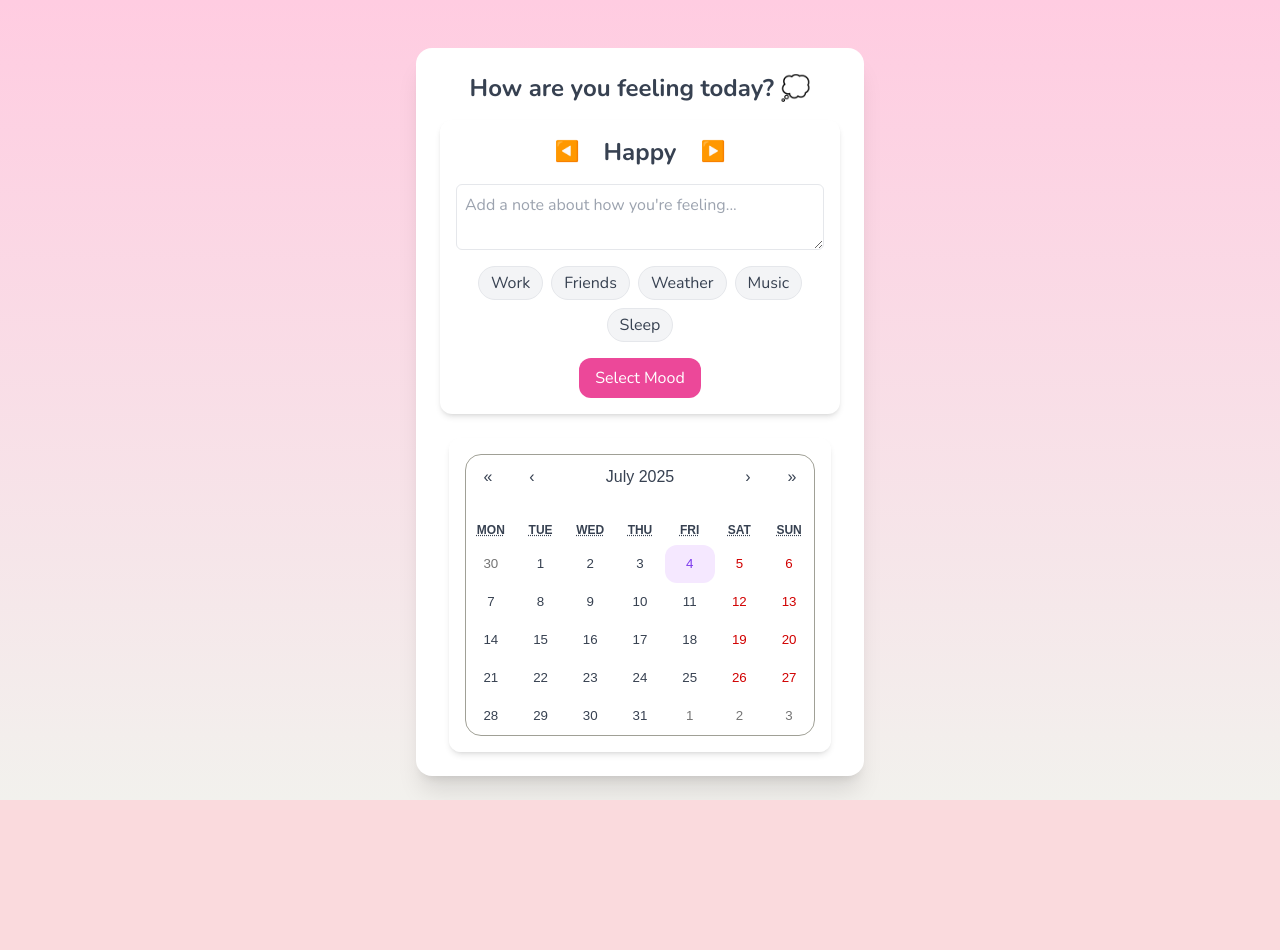
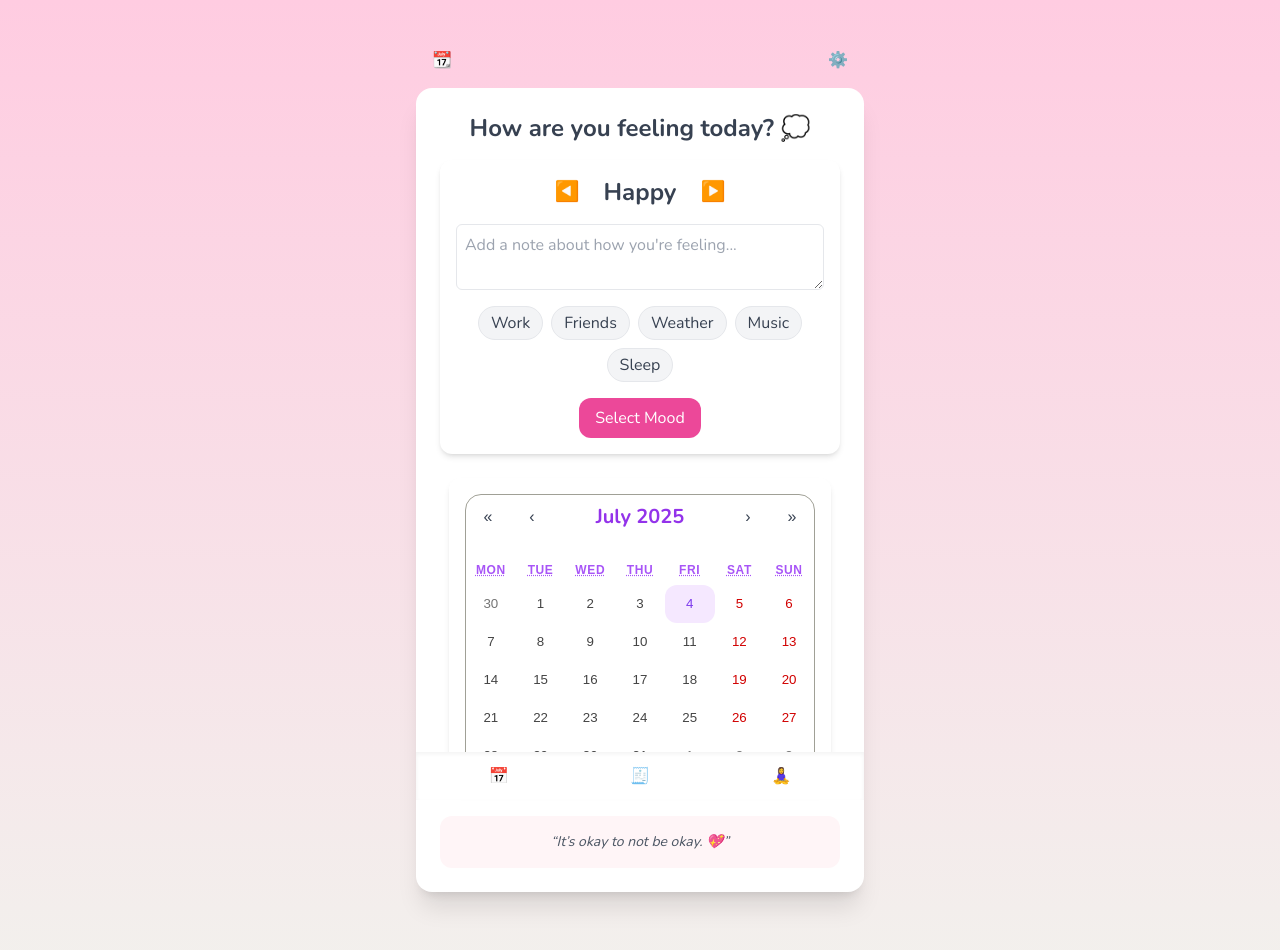
Before and after one commit to anwexhaa/mindmapme, a React (Vite) app: page / in a window 1280 px wide. Shown: the top 950 px of the page. Before the commit the page ends 800 px from the top, so only its background shows below. Built offline with nearby package versions, Linux system fonts and the light colour scheme.

Commit message:
multipage

```diff
--- a/src/App.jsx
+++ b/src/App.jsx
@@ -1,6 +1,7 @@
 import React, { useState, useEffect } from "react";
-import MoodSelector from "./components/MoodSelector";
-import MoodCalendar from "./components/MoodCalendar";
+import TodayView from "./components/TodayView";
+// import CalendarView from "./components/CalendarView"; // Uncomment when ready
+// import LogView from "./components/LogView";           // Uncomment when ready
 
 function App() {
   const [entries, setEntries] = useState(() => {
@@ -11,6 +12,8 @@ function App() {
   const [selectedDate, setSelectedDate] = useState(() =>
     new Date().toLocaleDateString("en-CA")
   );
+
+  const [activeView, setActiveView] = useState("today"); // default = mood input screen
 
   useEffect(() => {
     localStorage.setItem("moodEntries", JSON.stringify(entries));
@@ -30,19 +33,41 @@ function App() {
   };
 
   return (
-    <div className="min-h-screen w-full bg-gradient-to-b from-[#FFCCE1] to-[#F2F1ED] flex flex-col items-center pt-12 px-4">
-      <div className="w-full max-w-md bg-white rounded-2xl shadow-xl p-6">
-        <h1 className="text-2xl font-bold text-center mb-4">
-          How are you feeling today? 💭
-        </h1>
+    <div className="min-h-screen w-full bg-gradient-to-b from-[#FFCCE1] to-[#F2F1ED] flex flex-col items-center pt-12 px-4 pb-24">
 
-        <MoodSelector addMoodEntry={addMoodEntry} />
+      {/* 🔝 Top Nav */}
+      <div className="w-full max-w-md flex justify-between px-4 mb-4">
+        <button onClick={() => setActiveView("calendar")}>📆</button>
+        <button onClick={() => alert("Settings coming soon!")}>⚙️</button>
+      </div>
 
-        <MoodCalendar
+      {/* 📄 Main Content Based on View */}
+      {activeView === "today" && (
+        <TodayView
           entries={entries}
           selectedDate={selectedDate}
           setSelectedDate={setSelectedDate}
+          addMoodEntry={addMoodEntry}
         />
+      )}
+
+      {activeView === "calendar" && (
+        <div className="w-full max-w-md bg-white rounded-2xl shadow-xl p-6 text-center">
+          <p className="text-gray-600">🧘‍♀️ Mindfulness or Calendar View coming soon!</p>
+        </div>
+      )}
+
+      {activeView === "log" && (
+        <div className="w-full max-w-md bg-white rounded-2xl shadow-xl p-6 text-center">
+          <p className="text-gray-600">🧾 Mood Log View coming soon!</p>
+        </div>
+      )}
+
+      {/* 🔻 Bottom Nav (Updated icons + actions) */}
+      <div className="fixed bottom-0 w-full max-w-md bg-white flex justify-around p-3 shadow-inner">
+        <button onClick={() => setActiveView("today")}>📅</button> {/* Mood logging screen */}
+        <button onClick={() => setActiveView("log")}>🧾</button>   {/* Log of past entries */}
+        <button onClick={() => setActiveView("calendar")}>🧘‍♀️</button> {/* Placeholder */}
       </div>
     </div>
   );
--- /dev/null
+++ b/src/components/TodayView.jsx
@@ -0,0 +1,45 @@
+import React from "react";
+import MoodSelector from "./MoodSelector";
+import MoodCalendar from "./MoodCalendar";
+
+function TodayView({ entries, selectedDate, setSelectedDate, addMoodEntry }) {
+  // ✨ Daily Quote Generator
+  const quotes = [
+    "You did enough today. Rest now. 🌙",
+    "Every emotion is valid. Breathe. 🫶",
+    "Progress, not perfection. 🌱",
+    "Healing isn’t linear. 💫",
+    "It’s okay to not be okay. 💖",
+    "Tiny steps still count. 👣",
+    "You showed up today, and that matters. 💛",
+  ];
+
+  const today = new Date().getDate(); // 1–31
+  const quoteOfTheDay = quotes[today % quotes.length];
+
+  return (
+    <div className="w-full max-w-md bg-white rounded-2xl shadow-xl p-6">
+
+      <h1 className="text-2xl font-bold text-center mb-4">
+        How are you feeling today? 💭
+      </h1>
+
+      {/* Mood Selector (emoji, note, triggers, save) */}
+      <MoodSelector addMoodEntry={addMoodEntry} />
+
+      {/* Mood Calendar (dots for mood on selected date) */}
+      <MoodCalendar
+        entries={entries}
+        selectedDate={selectedDate}
+        setSelectedDate={setSelectedDate}
+      />
+
+      {/* 🧘 Quote of the Day */}
+      <div className="mt-6 p-4 text-center text-sm italic text-gray-600 bg-[#FFF5F7] rounded-xl">
+        “{quoteOfTheDay}”
+      </div>
+    </div>
+  );
+}
+
+export default TodayView;
--- a/src/index.css
+++ b/src/index.css
@@ -20,7 +20,12 @@ body {
 .react-calendar__tile {
   padding: 0.75rem 0.5rem;
   border-radius: 0.75rem;
-  transition: background 0.2s ease;
+  transition: all 0.2s ease;
+  font-size : 1 rem;
+  font-weight: 500;
+  color: #444;
+  font-family: 'Nunito', sans-serif;
+
 }
 
 .react-calendar__tile--active {
@@ -34,3 +39,24 @@ body {
   border-radius: 0.75rem;
   font-weight: 600;
 }
+
+.react-calendar__month-view__weekdays {
+  text-transform: uppercase;
+  font-weight: 700;
+  color: #a855f7; /* soft violet */
+  font-size: 0.75rem;
+  letter-spacing: 0.05em;
+  font-family: 'Nunito', sans-serif;
+}
+
+.react-calendar__tile:enabled:hover {
+  background-color: #fef3c7; /* soft hover */
+  color: #7c3aed; /* lilac text */
+}
+
+.react-calendar__navigation__label {
+  font-size: 1.25rem;
+  font-weight: 700;
+  color: #9333ea; /* deeper violet */
+  font-family: 'Nunito', sans-serif;
+}
```
